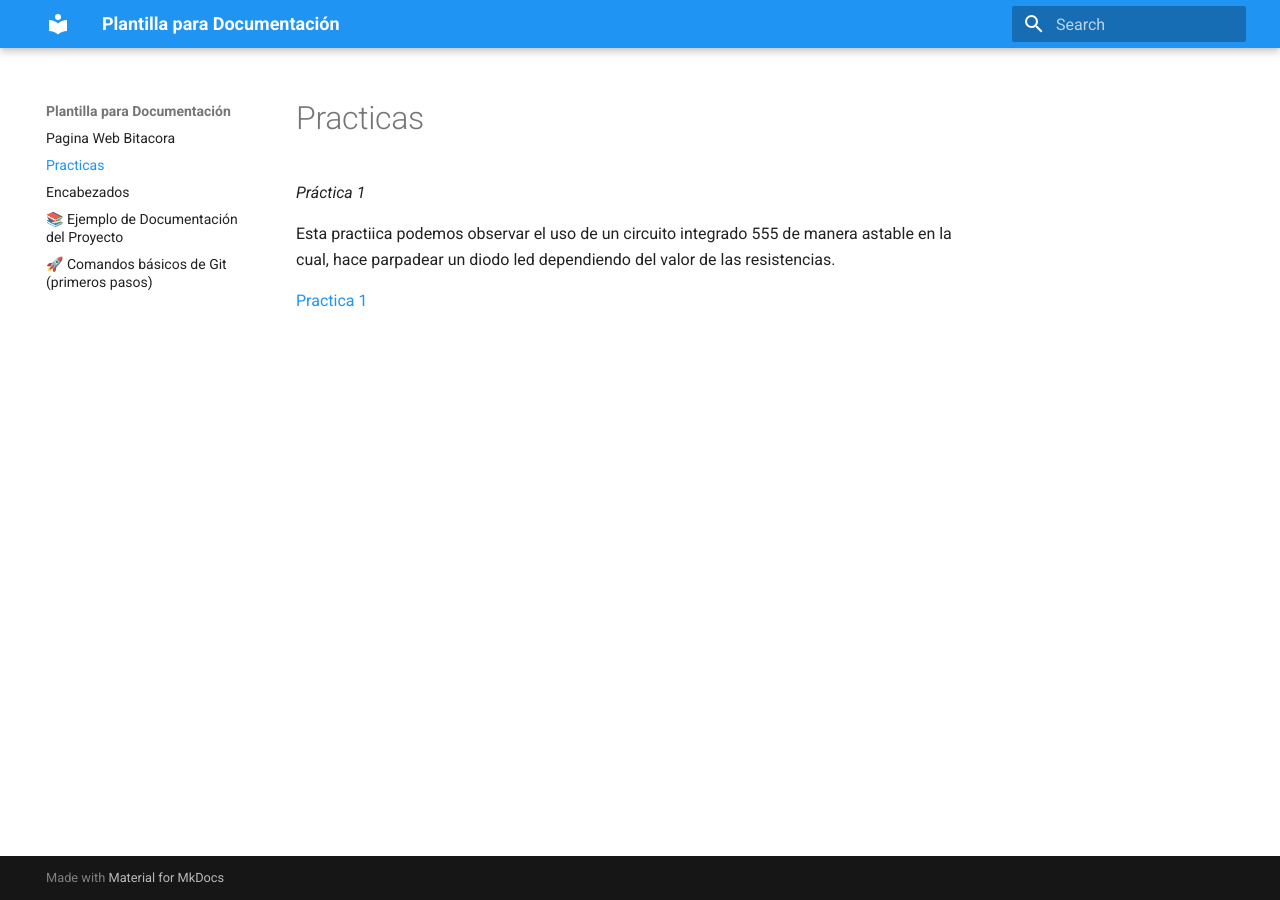
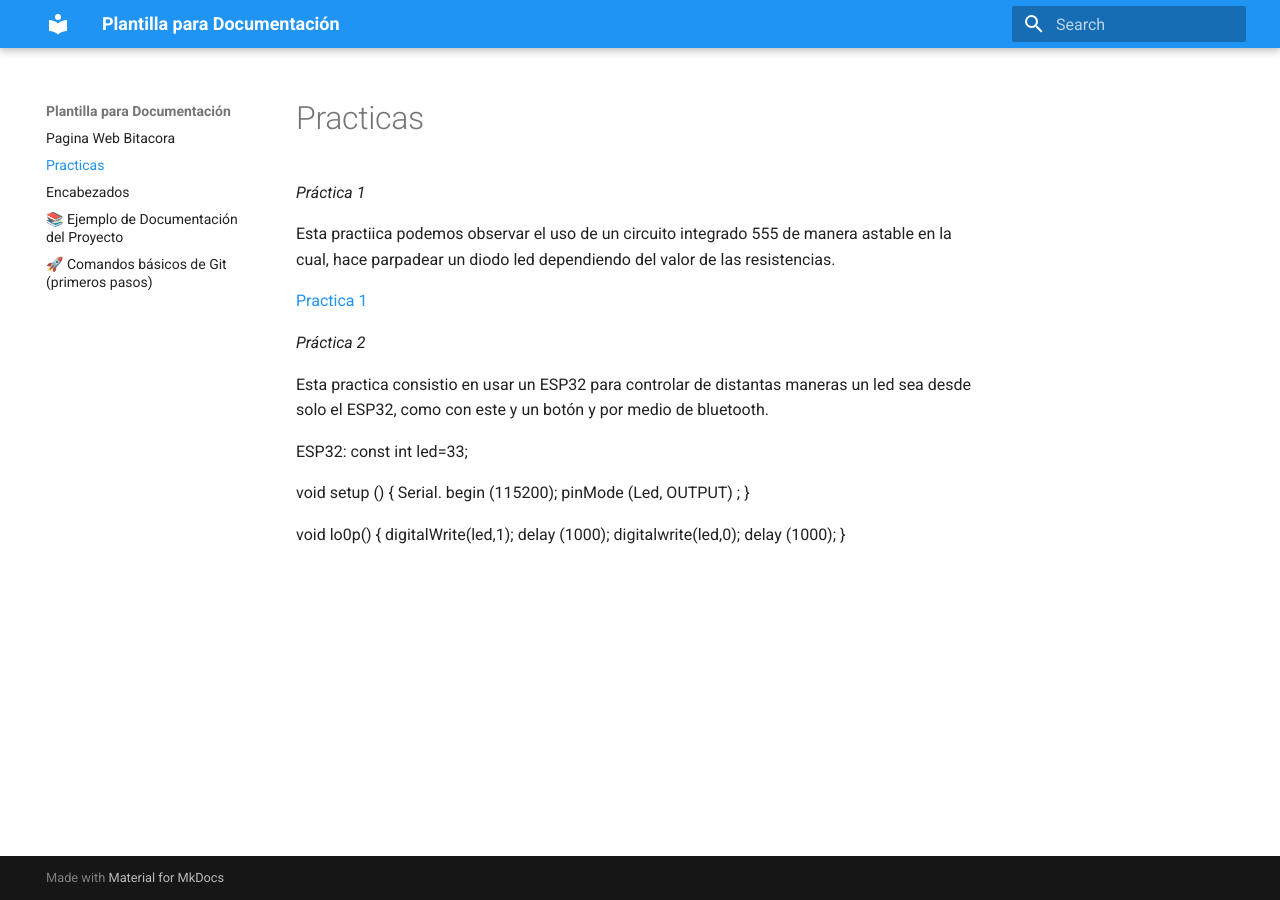
Before and after one commit to AbrahamNoda/Pagina_de_Abraham, an MkDocs documentation site: the page built from docs/Practicas.md, in a window 1280 px wide. Built offline with MkDocs 1.6.1 and Material for MkDocs 9.7.7, drawn with Linux system fonts in a browser that asks for light colours.

Commit message:
Update Practicas.md

```diff
--- a/docs/Practicas.md
+++ b/docs/Practicas.md
@@ -6,3 +6,26 @@ Esta practiica podemos observar el uso de un circuito integrado 555 de manera as
 [Practica 1][doc-ref]
 
 [doc-ref]: https://github.com/user-attachments/assets/a55c972d-851a-4645-9918-f97dc848011a "Practica 1"
+
+
+*Práctica 2*
+
+Esta practica consistio en usar un ESP32 para controlar de distantas maneras un led sea desde solo el ESP32, como con este y un botón y por medio de bluetooth.
+
+
+ESP32:
+const int led=33;
+
+
+void setup () {
+Serial. begin (115200);
+pinMode (Led, OUTPUT) ;
+}
+
+
+void lo0p() {
+digitalWrite(led,1);
+delay (1000);
+digitalwrite(led,0);
+delay (1000);
+}
```
